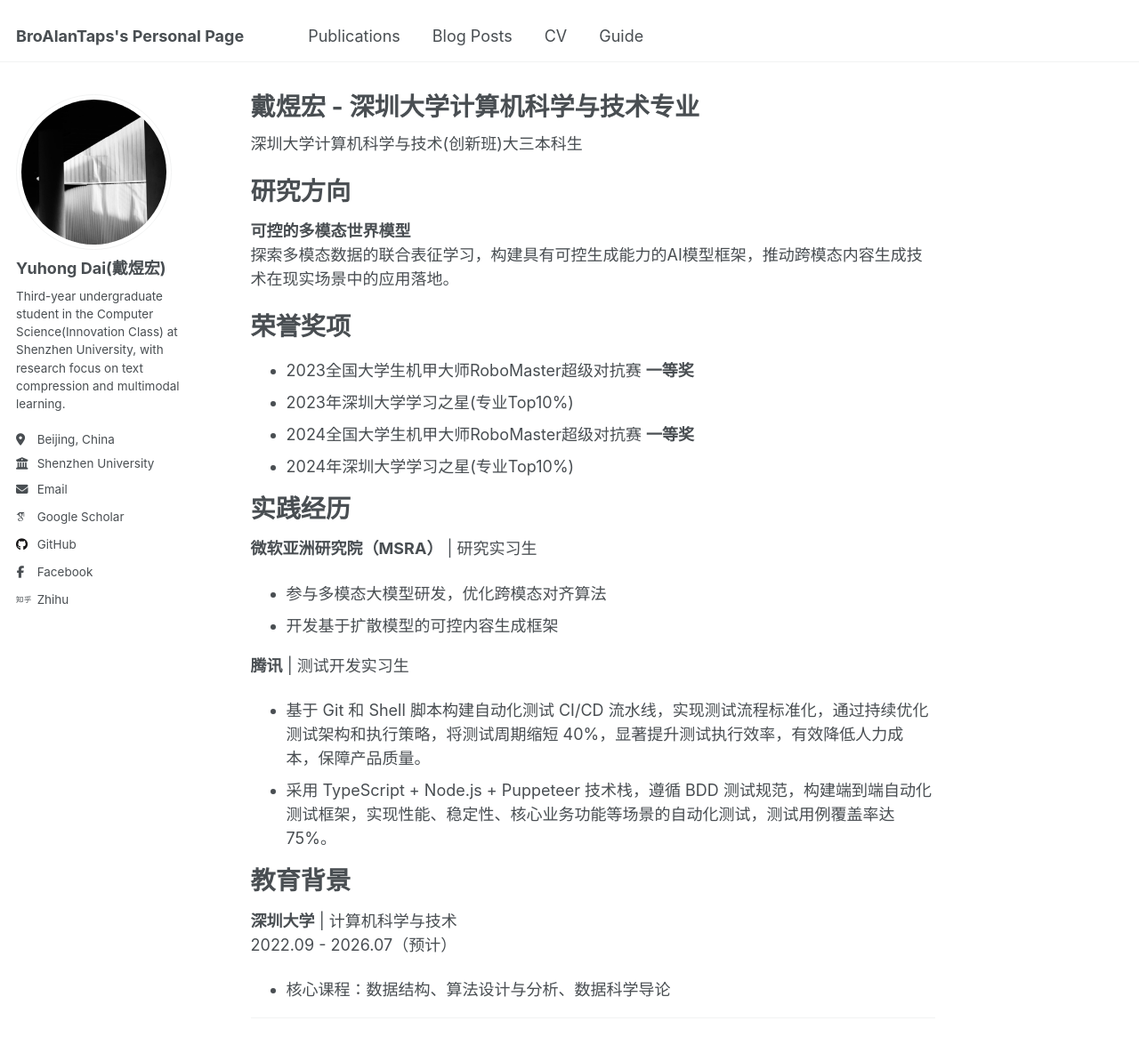
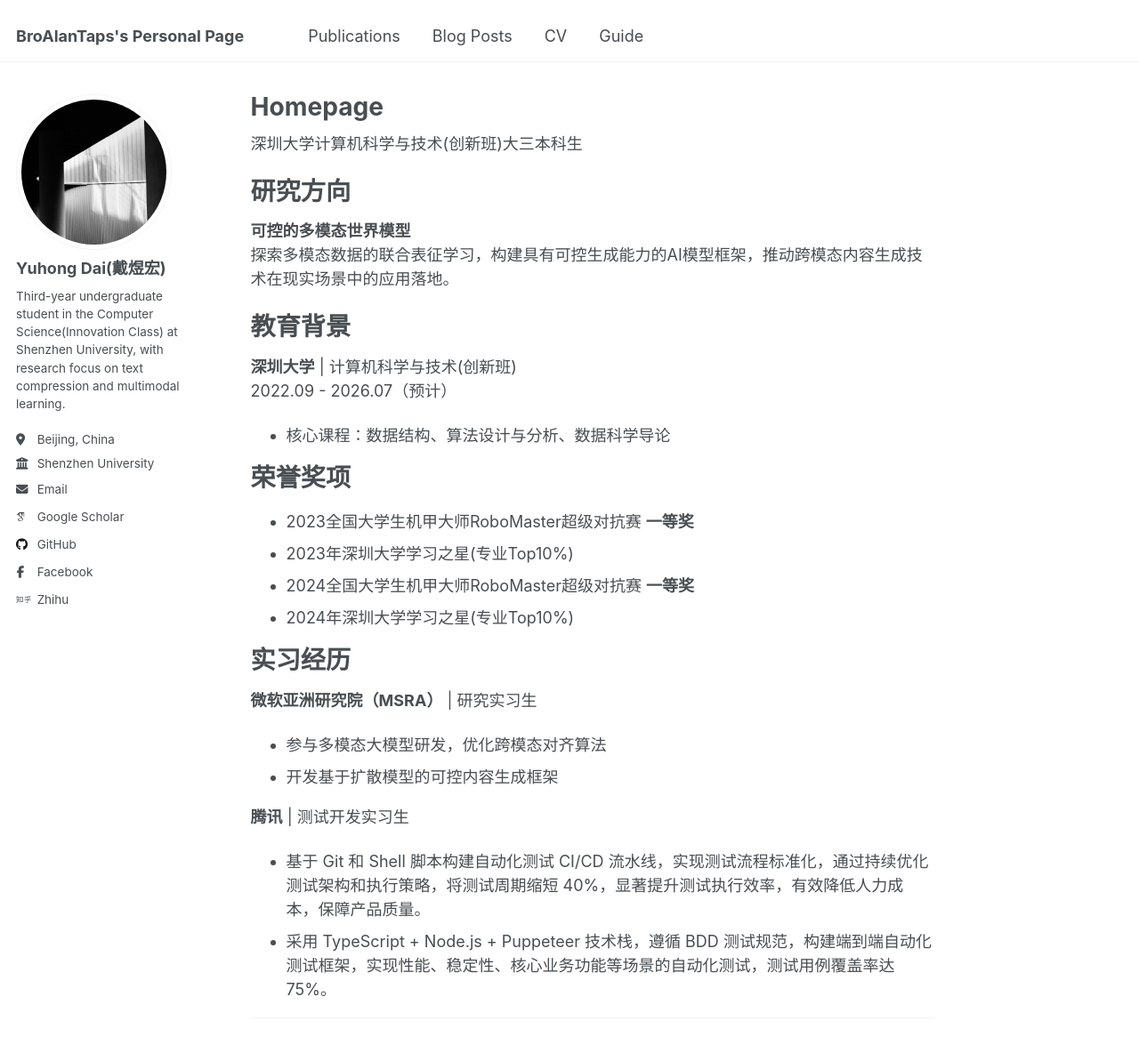
Before and after one commit to broalantaps/broalantaps, a Jekyll site: the page built from _pages/about.md, in a window 1280 px wide and 1400 px high. Shown: the top 1184 px of the window at 89% size. Built offline with Jekyll 4.4.1, drawn with Linux system fonts in a browser that asks for light colours; some web fonts are replaced.

Commit message:
feature: update homepage

```diff
--- a/_pages/about.md
+++ b/_pages/about.md
@@ -1,6 +1,6 @@
 ---
 permalink: /
-title: "戴煜宏 - 深圳大学计算机科学与技术专业"
+title: "Homepage"
 author_profile: true
 redirect_from:
   - /about/
@@ -14,6 +14,12 @@ redirect_from:
 **可控的多模态世界模型**
 探索多模态数据的联合表征学习，构建具有可控生成能力的AI模型框架，推动跨模态内容生成技术在现实场景中的应用落地。
 
+教育背景
+======
+**深圳大学** | 计算机科学与技术(创新班)
+2022.09 - 2026.07（预计）
+- 核心课程：数据结构、算法设计与分析、数据科学导论
+
 荣誉奖项
 ======
 - 2023全国大学生机甲大师RoboMaster超级对抗赛 **一等奖**
@@ -21,7 +27,7 @@ redirect_from:
 - 2024全国大学生机甲大师RoboMaster超级对抗赛 **一等奖**
 - 2024年深圳大学学习之星(专业Top10%)
 
-实践经历
+实习经历
 ======
 **微软亚洲研究院（MSRA）** | 研究实习生
 - 参与多模态大模型研发，优化跨模态对齐算法
@@ -31,10 +37,5 @@ redirect_from:
 - 基于 Git 和 Shell 脚本构建自动化测试 CI/CD 流水线，实现测试流程标准化，通过持续优化测试架构和执行策略，将测试周期缩短 40%，显著提升测试执行效率，有效降低人力成本，保障产品质量。
 - 采用 TypeScript + Node.js + Puppeteer 技术栈，遵循 BDD 测试规范，构建端到端自动化测试框架，实现性能、稳定性、核心业务功能等场景的自动化测试，测试用例覆盖率达 75%。
 
-教育背景
-======
-**深圳大学** | 计算机科学与技术
-2022.09 - 2026.07（预计）
-- 核心课程：数据结构、算法设计与分析、数据科学导论
 
 ---
```
